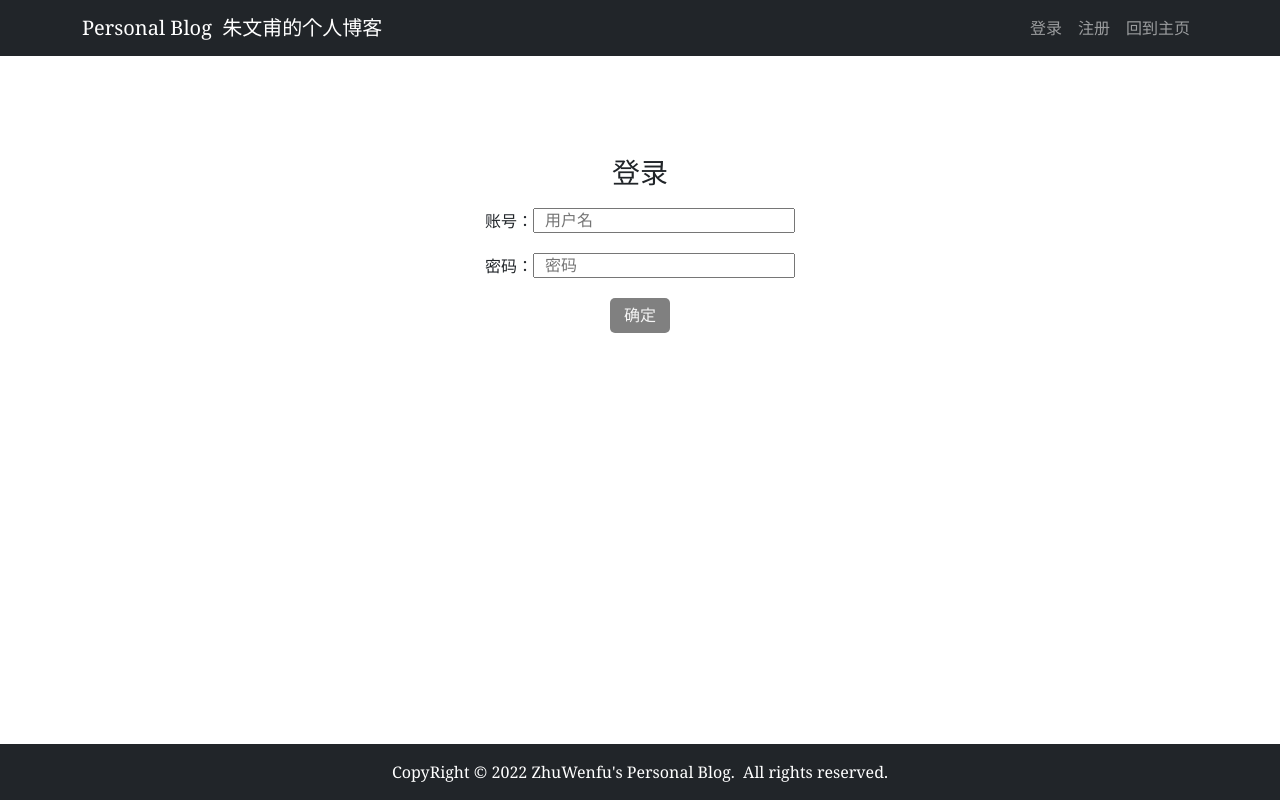
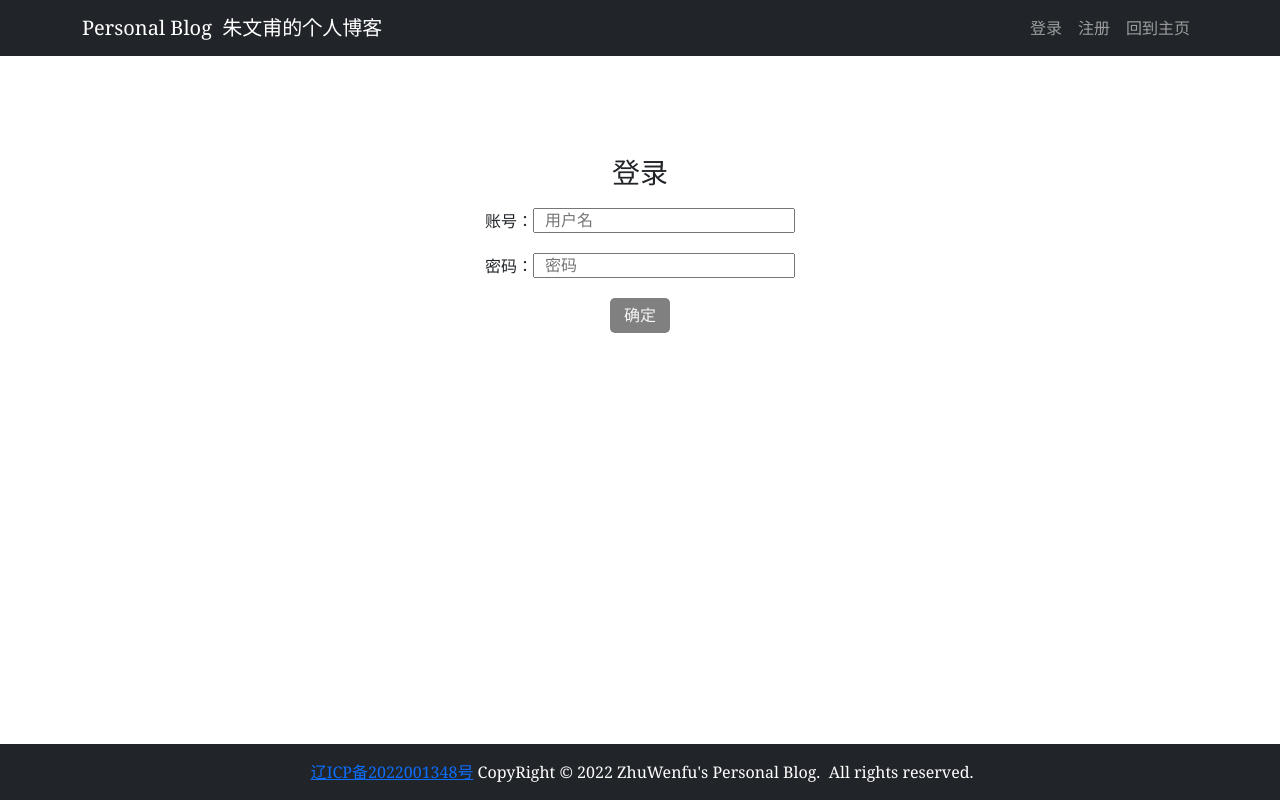
Before and after one commit to VagetalbleDog/Django-Vue-Personal-Blog, a Vue app in the folder PersonalBlog/frontend/: page /login in a window 1280 px wide. Built offline with nearby package versions, Linux system fonts and the light colour scheme.

Commit message:
网站底部添加备案号

```diff
--- a/PersonalBlog/frontend/src/components/BlogFooter.vue
+++ b/PersonalBlog/frontend/src/components/BlogFooter.vue
@@ -5,7 +5,7 @@
 
 <footer class="py-3 bg-dark fixed-bottom">
     <div class="container">
-        <p class="m-0 text-center text-white">CopyRight © 2022 ZhuWenfu's Personal Blog.&nbsp;&nbsp;All rights reserved.</p>
+        <p class="m-0 text-center text-white">&nbsp;<a HREF="https://beian.miit.gov.cn/">辽ICP备2022001348号</a>&nbsp;CopyRight © 2022 ZhuWenfu's Personal Blog.&nbsp;&nbsp;All rights reserved.</p>
     </div>
 </footer>
 </template>
```
Also changed, not shown: 5 other files (tests, documents, lock files or other folders).
